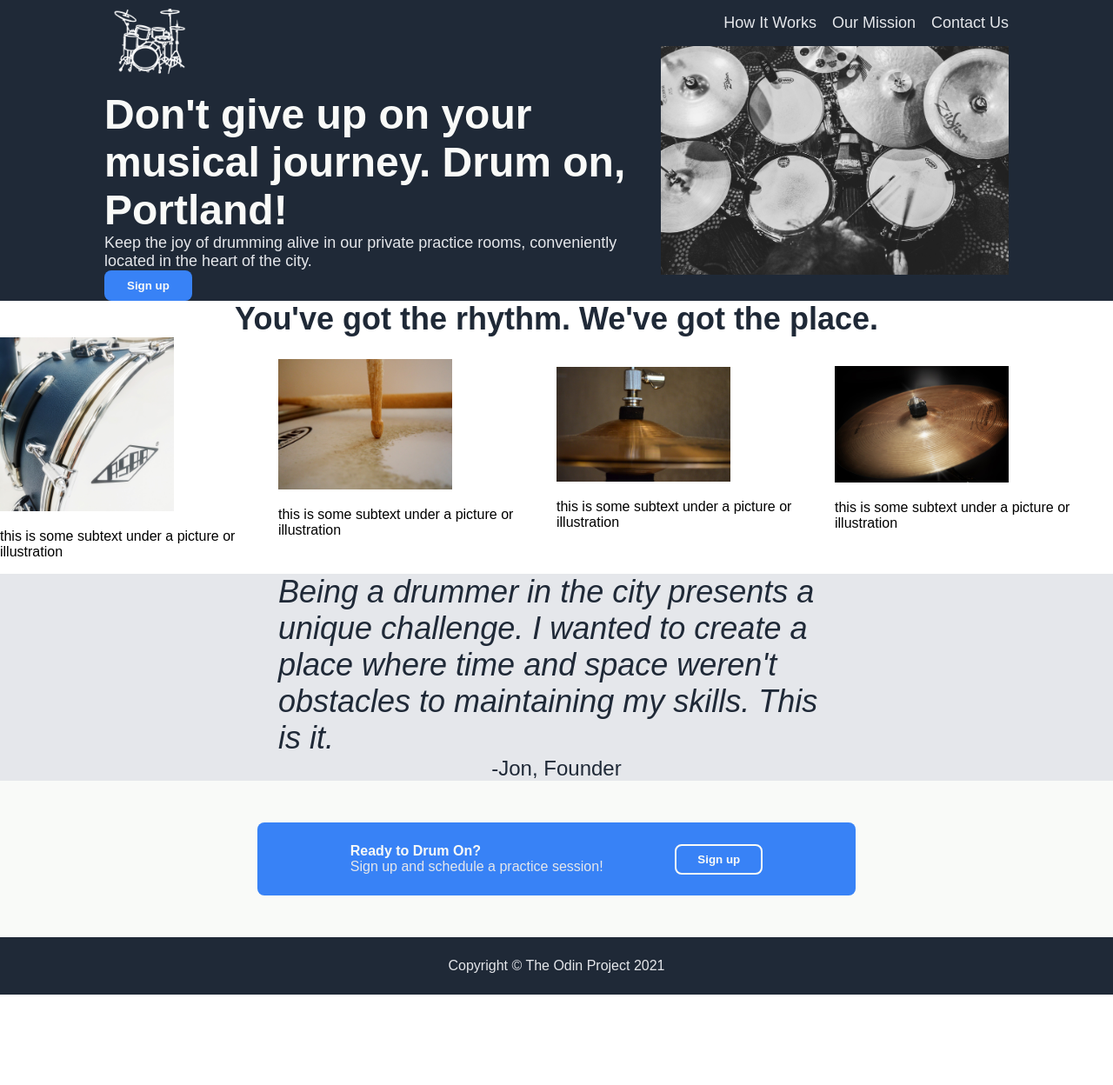
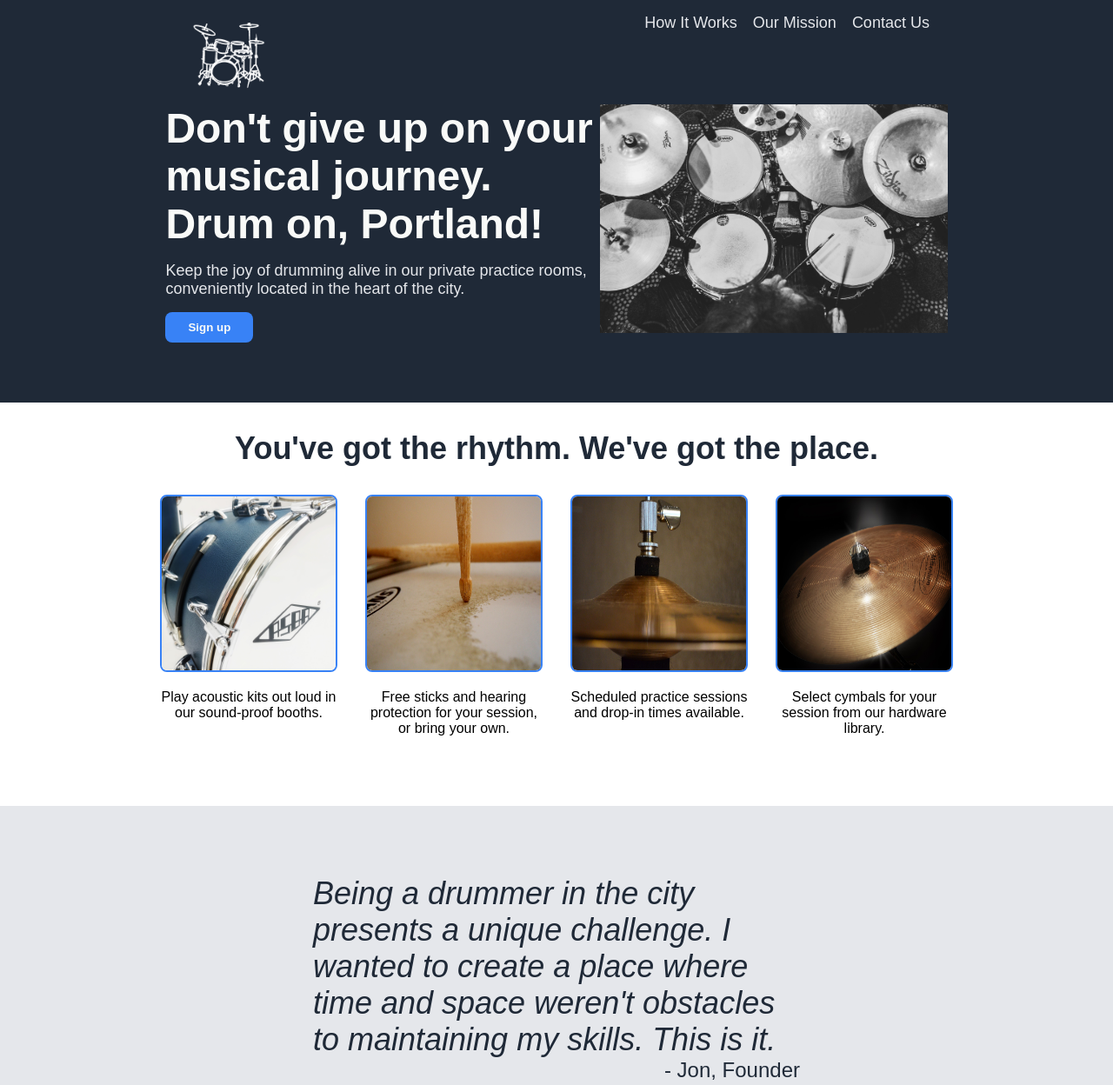
Before and after one commit to jondeal/odin-landing, a plain HTML site: page index.html in a window 1280 px wide. Shown: the top 1248 px of the page at 87% size. Before the commit the page ends 1144 px from the top, so only its background shows below. Drawn offline with Linux system fonts and the light colour scheme.

Commit message:
Finished iteration of Landing Page exercise.

```diff
--- a/index.html
+++ b/index.html
@@ -9,51 +9,55 @@
 </head>
 <body>
     <div class="header">
-        <div class="header-left">
+        <div class="header-top">
             <div class="header-logo">
                 <img src="images/drum-logo.png" alt="a sketch of a 5-piece drum kit with hi-hats and two cymbals" width="100px" height="auto">
             </div>
-            <div class="hero-text">Don't give up on your musical journey. Drum on, Portland!</div>
-            <div class="header-text">Keep the joy of drumming alive in our private practice rooms, conveniently located in the heart of the city.</div>
-            <a href="pages/signup.html"><button type="button" class="header-signup-button">Sign up</button></a>
-        </div>
-        <div class="header-right">
-            <div class="header-links">
+            <div>
                 <ul>
                     <li><a href=pages/how-it-works.html>How It Works</a></li>
                     <li><a href=pages/our-mission.html>Our Mission</a></li>
                     <li><a href=pages/contact-us.html>Contact Us</a></li>
                 </ul>
             </div>
-            <img src="images/drummer.jpg" alt="a drummer playing a 4-piece drum kit with cymbals" width="400px" height="auto">
+        </div>
+        <div class="header-bottom">
+            <div class="header-left">
+                <div class="hero-text">Don't give up on your musical journey. Drum on, Portland!</div>
+                <div class="header-text">Keep the joy of drumming alive in our private practice rooms, conveniently located in the heart of the city.</div>
+                <a href="pages/signup.html"><button type="button" class="header-signup-button">Sign up</button></a>
+            </div>
+            <div class="header-right">
+                <img src="images/drummer.jpg" class="header-image" alt="a drummer playing a 4-piece drum kit with cymbals" width="400px" height="auto">
+            </div>
         </div>
     </div>
     <div class="information-section">
         <div class="information-header">You've got the rhythm. We've got the place.</div>
         <div class="information-section-container">
-            <div>
-                <img src="images/bass-drum.jpg" alt="a vintage kick drum" width="200px" height="auto">
-                <p>this is some subtext under a picture or illustration</p>
+            <div class="image-text-block">
+                <img src="images/bass-drum.jpg" class="info-image" alt="a vintage kick drum" width="200px" height="200px">
+                <p>Play acoustic kits out loud in our sound-proof booths.</p>
             </div>
-            <div>
-                <img src="images/snare-drum.jpg" alt="a drum stick pointing down at the head of a snare drum" width="200px" height="auto">
-                <p>this is some subtext under a picture or illustration</p>
+            <div class="image-text-block">
+                <img src="images/snare-drum.jpg" class="info-image" alt="a drum stick pointing down at the head of a snare drum" width="200px" height="200px">
+                <p>Free sticks and hearing protection for your session, or bring your own.</p>
             </div>
-            <div>
-                <img src="images/hi-hat.jpg" alt="hi-hat cymbals" width="200px" height="auto">
-                <p>this is some subtext under a picture or illustration</p>
+            <div class="image-text-block">
+                <img src="images/hi-hat.jpg" class="info-image" alt="hi-hat cymbals" width="200px" height="200px">
+                <p>Scheduled practice sessions and drop-in times available.</p>
             </div>
-            <div>
-                <img src="images/cymbal.jpg" alt="a mounted crash cymbal" width="200px" height="auto">
-                <p>this is some subtext under a picture or illustration</p>
+            <div class="image-text-block">
+                <img src="images/cymbal.jpg" class="info-image" alt="a mounted crash cymbal" width="200px" height="200px">
+                <p>Select cymbals for your session from our hardware library.</p>
             </div>
         </div>
     </div>
     <div class="quote-section">
-        <div class="quote-text">
-            Being a drummer in the city presents a unique challenge. I wanted to create a place where time and space weren't obstacles to maintaining my skills. This is it.
+        <div class="quote-container">
+            <div class="quote-text">Being a drummer in the city presents a unique challenge. I wanted to create a place where time and space weren't obstacles to maintaining my skills. This is it.</div>
+            <div class="quote-attribution">- Jon, Founder</div>
         </div>
-        <div class="quote-attribution">-Jon, Founder</div>
     </div>
     <div class="call-to-action-section">
         <div class="call-to-action-box">
--- a/style.css
+++ b/style.css
@@ -8,17 +8,39 @@ body {
 .header {
     background: #1F2937;
     display: flex;
+    flex-direction: column;
+    padding: 16px;
+}
+
+.header-top {
+    display: flex;
+    justify-content: space-around;
+}
+
+ul {
+    list-style: none;
+    margin: 0;
+    display: flex;
+    gap: 18px;
+}
+
+a {
+    color: #E5E7EB;
+    text-decoration: none;
+    font-size: 18px;
+}
+
+.header-bottom {
+    display: flex;
     justify-content: center;
 }
 
 .header-left {
-    max-width: 50%;
+    max-width: 40%;
     display: flex;
     flex-direction: column;
     align-items: flex-start;
-}
-
-.header-logo {
+    gap: 16px;
 }
 
 .hero-text {
@@ -45,33 +67,24 @@ body {
 }
 
 .header-right {
-    max-width: 50%;
+    max-width: 40%;
     display: flex;
     flex-direction: column;
     align-items: flex-end;
 }
 
-ul {
-    list-style: none;
-    margin: 0;
-    padding: 16px;
-    padding-right: 0px;
-    display: flex;
-    gap: 18px;
-}
-
-a {
-    color: #E5E7EB;
-    text-decoration: none;
-    font-size: 18px;
+.header-image {
+    margin-bottom: 64px;
 }
 
 .information-section {
     display: flex;
     flex-direction: column;
-    justify-content: center;
     align-items: center;
     flex: 1;
+    padding: 64px;
+    padding-top: 32px;
+    gap: 32px;
 }
 
 .information-header {
@@ -82,7 +95,20 @@ a {
 
 .information-section-container {
     display: flex;
-    align-items: center;
+    gap: 32px;
+}
+
+.image-text-block {
+    max-width: min-content;
+}
+
+.info-image {
+    border: 2px solid #3882F6;
+    border-radius: 8px;
+}
+
+p {
+    text-align: center;
 }
 
 .quote-section {
@@ -92,6 +118,14 @@ a {
     justify-content: center;
     align-items: center;
     flex-direction: column;
+    padding: 80px;
+}
+
+.quote-container {
+    display: flex;
+    flex-direction: column;
+    justify-content: center;
+    max-width: 50%;
 }
 
 .quote-text {
@@ -99,13 +133,15 @@ a {
     font-size: 36px;
     font-weight:300;
     font-style: italic;
-    max-width: 50%;
     display: flex;
+    align-self: center;
 }
 
 .quote-attribution {
     color: #1F2937;
     font-size: 24px;
+    display: flex;
+    align-self: flex-end;
 }
 
 .call-to-action-section {
@@ -113,6 +149,7 @@ a {
     display: flex;
     justify-content: center;
     align-items: center;
+    padding: 80px;
 }
 
 .call-to-action-box {
@@ -121,8 +158,7 @@ a {
     display: flex;
     justify-content: space-evenly;
     align-items: center;
-    margin: 48px;
-    padding: 24px;
+    padding: 48px;
     flex: 1;
     max-width: 50%;
 }
```
Also changed, not shown: 1 other file.
